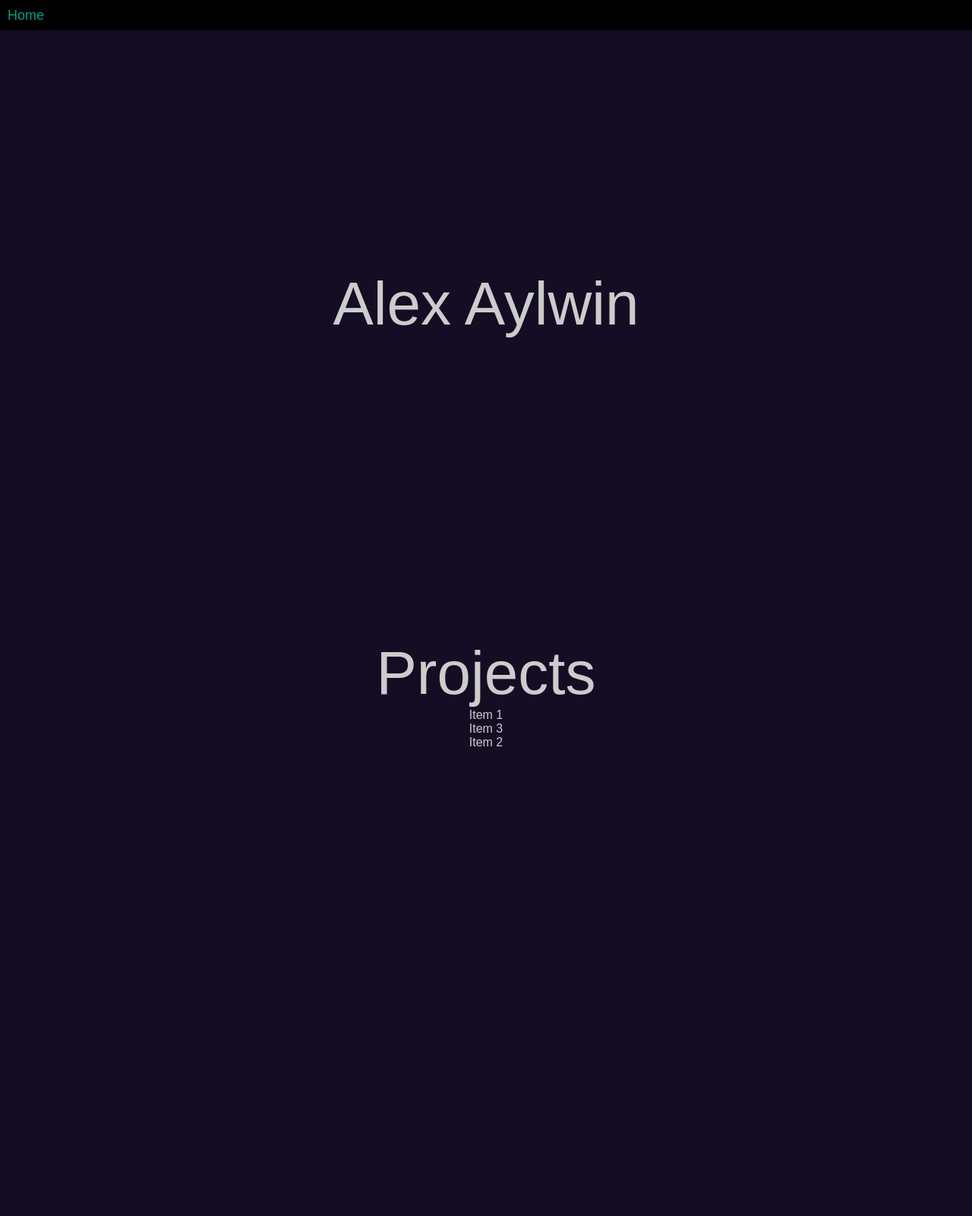
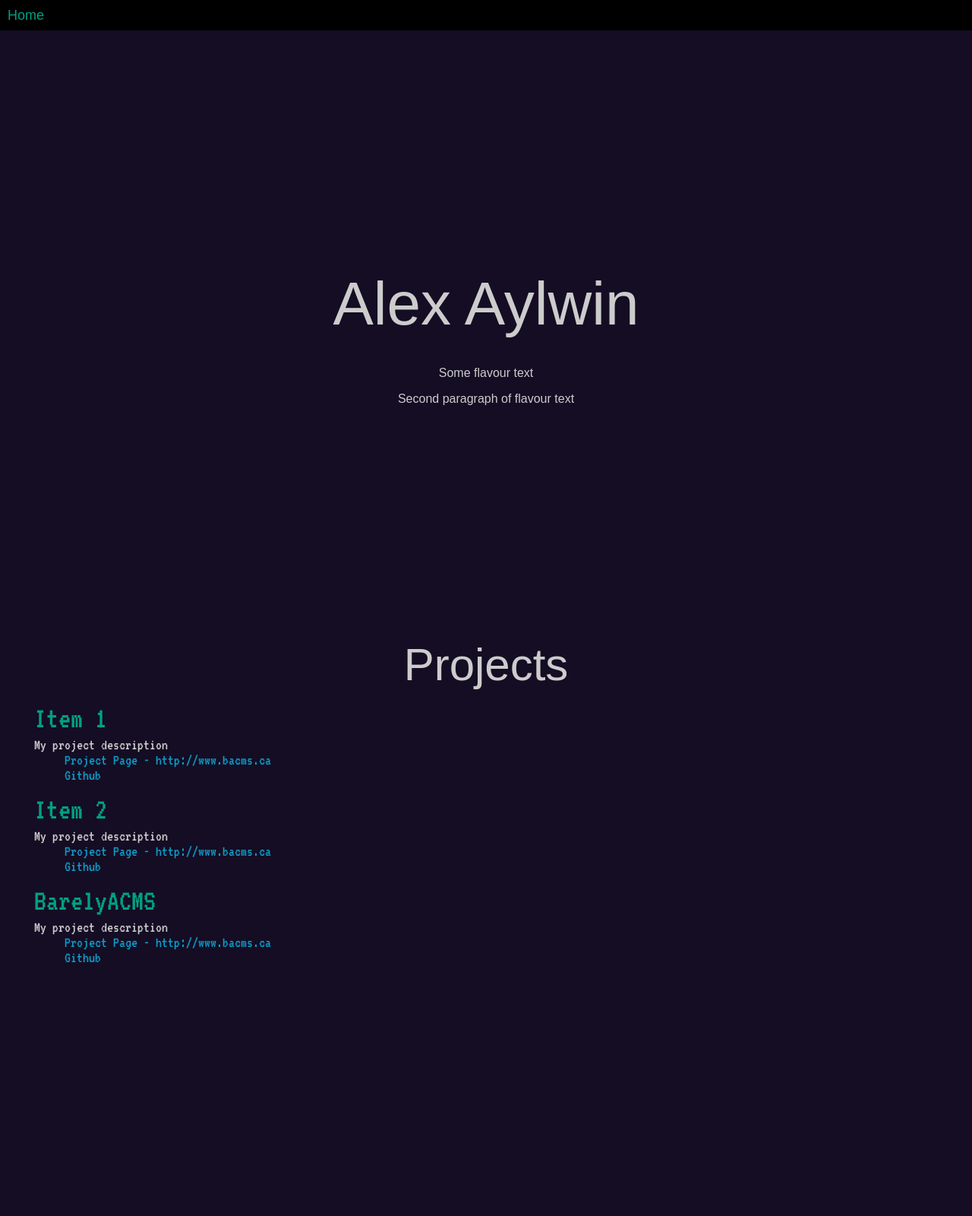
Before and after one commit to alexaylwin/alexaylwin.com, a PHP site: page / in a window 1280 px wide. Shown: the whole page at 76% size. Run offline with PHP 8.4, Linux system fonts and the light colour scheme.

Commit message:
Updated project list, refactored utility classes to work properly

```diff
--- a/index.htm
+++ b/index.htm
@@ -1,9 +1,11 @@
 <!DOCTYPE html>
 <html>
+
 <head>
 	<title>Alex Aylwin</title>
 	<link rel="stylesheet" href="stylesheets/screen.css">
 </head>
+
 <body>
 	<div class="maincontainer">
 		<div id="navbar" class="top-vertical fixed-top-vertical background-black foreground-light">
@@ -12,29 +14,50 @@
 				<li id="projectslink" class="navlink">Projects</li>
 			</ul>
 		</div>
-      <div id="page-home" class="page background-dark center-horizontal center-vertical page-active">
-        <span class="title">
+		<div id="page-home" class="page background-dark page-active">
+			<div class="center-horizontal center-vertical title-font">
 				Alex Aylwin
-        </span>
 			</div>
-      <div id="page-projects" class="page background-dark center-horizontal">
-        <span class="title top-vertical">Projects</span>
-        <br />
-        <div class="grid">
-          <div class="item">
-            Item 1
-          </div>
-          <div class="item">
-            Item 3
-          </div>
-          <div class="item">
-            Item 2
+			<div class="center-horizontal center-vertical">
+				<p>Some flavour text</p>
+				<p>Second paragraph of flavour text</p>
 			</div>
 		</div>
-
+		<div id="page-projects" class="page background-dark">
+			<div class="top-vertical center-horizontal page-title-font">Projects</div>
+			<ul id="projectlist" class="system-font">
+				<li>
+					<span class="title">Item 1</span>
+					<br />
+					<span>My project description</span>
+					<ul>
+						<li> <a href="http://bacms.ca">Project Page - http://www.bacms.ca</a></li>
+						<li> <a href="http://github.com/alexaylwin/bacms">Github</a></li>
+					</ul>
+				</li>
+				<li>
+					<span class="title">Item 2</span>
+					<br />
+					<span>My project description</span>
+					<ul>
+						<li> <a href="http://bacms.ca">Project Page - http://www.bacms.ca</a></li>
+						<li> <a href="http://github.com/alexaylwin/bacms">Github</a></li>
+					</ul>
+				</li>
+				<li>
+					<span class="title">BarelyACMS</span>
+					<br />
+					<span>My project description</span>
+					<ul>
+						<li> <a href="http://bacms.ca">Project Page - http://www.bacms.ca</a></li>
+						<li> <a href="http://github.com/alexaylwin/bacms">Github</a></li>
+					</ul>
+				</li>
+			</ul>
 		</div>
 	</div>
 	<script src="javascript/jquery-2.1.4.min.js"></script>
 	<script src="javascript/navigation.js"></script>
 </body>
+
 </html>
--- a/javascript/navigation.js
+++ b/javascript/navigation.js
@@ -1,7 +1,11 @@
 $(document).ready(function(){
   $('.navlink').click(function(e){
     var linkId = $(this).attr('id');
-    switch(linkId) {
+
+	$('.navlink').css('display', 'inline');
+
+
+	switch(linkId) {
       case 'homelink':
         //$('.page').removeClass('page-active');
         //$('#page-home').addClass('page-active');
--- a/sass/screen.scss
+++ b/sass/screen.scss
@@ -6,6 +6,7 @@
 $main-foreground: #9600B0;
 $dark-foreground: #560B63;
 $light-foreground: #cccccc;
+$link-foreground: #0E9BC7;
 $accent1-foreground: #BD8F13;
 $accent2-foreground: #01A181;
 $dark-background: #140D24;
@@ -20,6 +21,9 @@ $black-background: #000000;
   transform: translateY(-50%);
 }
 
+/** Imports **/
+@import url(https://fonts.googleapis.com/css?family=VT323);
+
 /** Default body styles **/
 body, html {
   margin: 0;
@@ -28,6 +32,16 @@ body, html {
   height:100%;
   font-family: sans-serif;
   }
+
+ul {
+    text-decoration: none;
+    list-style: none;
+}
+
+a {
+	text-decoration:none;
+	color: $light-foreground;
+}
 
 /** Coloring styles **/
 .background-dark {
@@ -50,28 +64,27 @@ body, html {
 
 /** Page Layout **/
 .page {
-  width: 100%;
   height: 100%;
   color: $light-foreground;
   display:block;
+  padding-left: 5px;
+  padding-right: 5px;
 }
 
 /** Positioning and Layout **/
 .center-horizontal {
+  display:block;
   text-align:center;
+  width: 100%;
 }
 
-.center-horizontal > * {
-  display:inline-block;
-}
-
-.center-vertical > * {
+.center-vertical {
   @include vertical-align();
 }
 
 .top-vertical {
-  margin-top:0px+10px+10px+20px;
-  display:inline-block;
+  padding-top:0px+10px+10px+20px;
+  display:block;
 }
 
 
@@ -81,12 +94,19 @@ body, html {
 }
 
 /** Fonts and Accents **/
-.title {
+.title-font {
   font-size: 80px;
 }
 
+.page-title-font {
+  font-size: 60px;
+}
 
+.system-font {
+    font-family: 'VT323';
+}
 
+/**-----Control styles-----**/
 /** Navigation **/
 #navbar {
   height: 20px;
@@ -119,16 +139,41 @@ body, html {
       li {
         display:inline;
       }
+	&:target {
+		li {
+			display:inline;
+		}
+	}
     }
   }
 }
 
+/**Project List **/
+#projectlist {
 
-/** Grid **/
-#grid {
-  display: block;
-  margin-top: 30px;
-  .item {
+	li {
+		color: $light-foreground;
+		font-size: 20px;
+		margin-bottom: 15px;
 
-  }
+		.title{
+			display:inline-block;
+			padding-bottom: 5px;
+			font-size: 40px;
+			color: $accent2-foreground;
+		}
+		a {
+			color:$link-foreground;
+		}
+		a:hover {
+			color: $accent1-foreground;
+			cursor:pointer;
+		}
+
+		ul {
+			li {
+				margin-bottom: 0;
+			}
+		}
+	}
 }
--- a/stylesheets/screen.css
+++ b/stylesheets/screen.css
@@ -3,8 +3,10 @@
  * Import this file using the following HTML or equivalent:
  * <link href="/stylesheets/screen.css" media="screen, projection" rel="stylesheet" type="text/css" /> */
 /* Mixin */
+/** Imports **/
+@import url(https://fonts.googleapis.com/css?family=VT323);
 /** Default body styles **/
-/* line 24, ../sass/screen.scss */
+/* line 28, ../sass/screen.scss */
 body, html {
   margin: 0;
   padding: 0;
@@ -13,51 +15,61 @@ body, html {
   font-family: sans-serif;
 }
 
+/* line 36, ../sass/screen.scss */
+ul {
+  text-decoration: none;
+  list-style: none;
+}
+
+/* line 41, ../sass/screen.scss */
+a {
+  text-decoration: none;
+  color: #cccccc;
+}
+
 /** Coloring styles **/
-/* line 33, ../sass/screen.scss */
+/* line 47, ../sass/screen.scss */
 .background-dark {
   background-color: #140D24;
 }
 
-/* line 37, ../sass/screen.scss */
+/* line 51, ../sass/screen.scss */
 .background-black {
   background-color: #000000;
 }
 
-/* line 41, ../sass/screen.scss */
+/* line 55, ../sass/screen.scss */
 .foreground-light {
   color: #cccccc;
 }
 
 /**Main Container **/
-/* line 46, ../sass/screen.scss */
+/* line 60, ../sass/screen.scss */
 .maincontainer {
   width: 100%;
   height: 100%;
 }
 
 /** Page Layout **/
-/* line 52, ../sass/screen.scss */
+/* line 66, ../sass/screen.scss */
 .page {
-  width: 100%;
   height: 100%;
   color: #cccccc;
   display: block;
+  padding-left: 5px;
+  padding-right: 5px;
 }
 
 /** Positioning and Layout **/
-/* line 60, ../sass/screen.scss */
+/* line 75, ../sass/screen.scss */
 .center-horizontal {
+  display: block;
   text-align: center;
+  width: 100%;
 }
 
-/* line 64, ../sass/screen.scss */
-.center-horizontal > * {
-  display: inline-block;
-}
-
-/* line 68, ../sass/screen.scss */
-.center-vertical > * {
+/* line 81, ../sass/screen.scss */
+.center-vertical {
   position: relative;
   top: 50%;
   -webkit-transform: translateY(-50%);
@@ -65,26 +77,37 @@ body, html {
   transform: translateY(-50%);
 }
 
-/* line 72, ../sass/screen.scss */
+/* line 85, ../sass/screen.scss */
 .top-vertical {
-  margin-top: 40px;
-  display: inline-block;
+  padding-top: 40px;
+  display: block;
 }
 
-/* line 78, ../sass/screen.scss */
+/* line 91, ../sass/screen.scss */
 .fixed-top-vertical {
   position: fixed;
   top: 0px;
 }
 
 /** Fonts and Accents **/
-/* line 84, ../sass/screen.scss */
-.title {
+/* line 97, ../sass/screen.scss */
+.title-font {
   font-size: 80px;
 }
 
+/* line 101, ../sass/screen.scss */
+.page-title-font {
+  font-size: 60px;
+}
+
+/* line 105, ../sass/screen.scss */
+.system-font {
+  font-family: 'VT323';
+}
+
+/**-----Control styles-----**/
 /** Navigation **/
-/* line 91, ../sass/screen.scss */
+/* line 111, ../sass/screen.scss */
 #navbar {
   height: 20px;
   width: 100%;
@@ -94,39 +117,64 @@ body, html {
   margin: 0px;
   z-index: 2;
 }
-/* line 99, ../sass/screen.scss */
+/* line 119, ../sass/screen.scss */
 #navbar ul {
   margin: 0px;
   padding: 0px;
   list-style: none;
 }
-/* line 103, ../sass/screen.scss */
+/* line 123, ../sass/screen.scss */
 #navbar ul li {
   display: none;
   padding-right: 8px;
 }
-/* line 106, ../sass/screen.scss */
+/* line 126, ../sass/screen.scss */
 #navbar ul li:hover {
   cursor: pointer;
   color: #BD8F13;
 }
-/* line 111, ../sass/screen.scss */
+/* line 131, ../sass/screen.scss */
 #navbar ul li.selected {
   display: block;
   color: #01A181;
 }
-/* line 114, ../sass/screen.scss */
+/* line 134, ../sass/screen.scss */
 #navbar ul li.selected:hover {
   color: #BD8F13;
 }
-/* line 119, ../sass/screen.scss */
+/* line 139, ../sass/screen.scss */
 #navbar ul:hover li {
   display: inline;
 }
+/* line 143, ../sass/screen.scss */
+#navbar ul:hover:target li {
+  display: inline;
+}
 
-/** Grid **/
-/* line 128, ../sass/screen.scss */
-#grid {
-  display: block;
-  margin-top: 30px;
+/**Project List **/
+/* line 154, ../sass/screen.scss */
+#projectlist li {
+  color: #cccccc;
+  font-size: 20px;
+  margin-bottom: 15px;
 }
+/* line 159, ../sass/screen.scss */
+#projectlist li .title {
+  display: inline-block;
+  padding-bottom: 5px;
+  font-size: 40px;
+  color: #01A181;
+}
+/* line 165, ../sass/screen.scss */
+#projectlist li a {
+  color: #0E9BC7;
+}
+/* line 168, ../sass/screen.scss */
+#projectlist li a:hover {
+  color: #BD8F13;
+  cursor: pointer;
+}
+/* line 174, ../sass/screen.scss */
+#projectlist li ul li {
+  margin-bottom: 0;
+}
```
Lines whose indentation alone changed are shown as unchanged.
